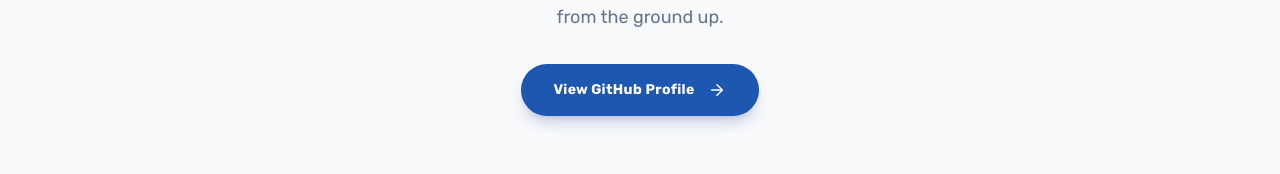
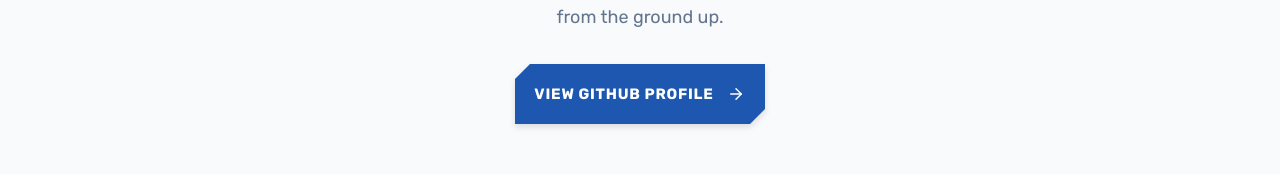
Before and after one commit to WillyEverGreen/PORTFOLIO_v2, a React (Vite) app: page / in a window 1280 px wide. Shown: the part 4226-4400 px from the top of the page. Built offline with nearby package versions, Linux system fonts and the light colour scheme.

Commit message:
feat: add About and Projects sections with animated UI components and resume download support

```diff
--- a/src/components/About.tsx
+++ b/src/components/About.tsx
@@ -118,7 +118,11 @@
             </div>
 
             {/* Custom CTA button styled for light mode */}
-            <a href="mailto:saibalawade10@gmail.com?subject=CV Request" className="relative flex items-center justify-center w-[200px] h-[60px] group transition-transform duration-200 hover:scale-105 active:scale-95 cursor-pointer border-none outline-none bg-transparent p-0">
+            <a
+              href="/RESUME_SAII.pdf"
+              download="Sai_Balkawade_Resume.pdf"
+              className="relative flex items-center justify-center w-[200px] h-[60px] group transition-transform duration-200 hover:scale-105 active:scale-95 cursor-pointer border-none outline-none bg-transparent p-0"
+            >
               <svg
                 className="absolute inset-0 w-full h-full drop-shadow-md text-[#1D57AF] transition-all duration-300 group-hover:text-[#1a2959]"
                 viewBox="0 0 200 60"
--- a/src/components/Projects.tsx
+++ b/src/components/Projects.tsx
@@ -43,7 +43,7 @@
 export default function Projects() {
   return (
     <section id="projects" className="w-full bg-white relative overflow-x-clip">
-      <div className="container mx-auto px-6 py-12 lg:py-16">
+      <div className="container mx-auto px-6 pt-12 lg:pt-16 pb-2 lg:pb-4">
         {/* Mobile: show image above text on small devices */}
         <div className="md:hidden w-full flex justify-center mb-6">
           <img src={projectsImg} alt="Projects illustration" className="w-full max-w-xs md:max-w-none object-contain drop-shadow-[0_28px_60px_rgba(14,27,68,0.14)]" />
@@ -77,7 +77,7 @@
 
       </div>
 
-      <div className="mt-20 md:mt-32">
+      <div className="mt-8 md:mt-12">
         <StackingCards projects={projects} />
       </div>
     </section>
--- a/src/components/ui/tech-accordion.tsx
+++ b/src/components/ui/tech-accordion.tsx
@@ -89,18 +89,33 @@
 
 function CtaButton({ label }: { label: string }) {
   return (
-    <button className="group flex items-center gap-3 bg-[#1D57AF] text-white px-8 py-4 rounded-full font-bold font-rubik tracking-wide text-sm hover:bg-[#15428a] active:scale-95 transition-all duration-300 shadow-lg shadow-blue-900/20">
-      <span>{label}</span>
+    <button className="relative flex items-center justify-center w-[250px] h-[60px] group transition-transform duration-200 hover:scale-105 active:scale-95 cursor-pointer border-none outline-none bg-transparent p-0">
+      <svg
+        className="absolute inset-0 w-full h-full drop-shadow-md text-[#1D57AF] transition-all duration-300 group-hover:text-[#15428a]"
+        viewBox="0 0 250 60"
+        fill="none"
+        xmlns="http://www.w3.org/2000/svg"
+      >
+        <path
+          d="M15 0 H250 V45 L235 60 H0 V15 Z"
+          fill="currentColor"
+        />
+      </svg>
+      <div className="relative z-10 flex items-center gap-3">
+        <span className="font-rubik font-bold uppercase text-[15px] text-white tracking-wider">
+          {label}
+        </span>
         <span className="relative overflow-hidden flex items-center justify-center w-5 h-5">
           <ArrowRight
             size={18}
-          className="absolute transition-all duration-300 ease-in-out group-hover:translate-x-6 group-hover:opacity-0"
+            className="absolute text-white transition-all duration-300 ease-in-out group-hover:translate-x-6 group-hover:opacity-0"
           />
           <ArrowRight
             size={18}
-          className="absolute -translate-x-6 opacity-0 transition-all duration-300 ease-in-out group-hover:translate-x-0 group-hover:opacity-100"
+            className="absolute text-white -translate-x-6 opacity-0 transition-all duration-300 ease-in-out group-hover:translate-x-0 group-hover:opacity-100"
           />
         </span>
+      </div>
     </button>
   );
 }
```
Also changed, not shown: 1 other file (tests, documents, lock files or other folders). Lines whose indentation alone changed are shown as unchanged.
